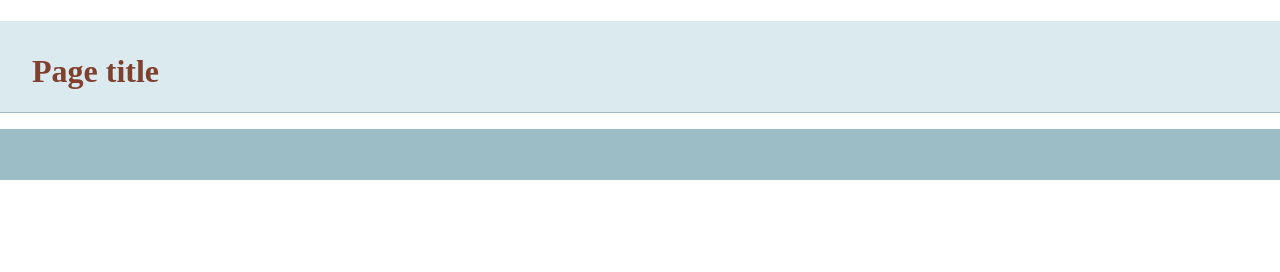
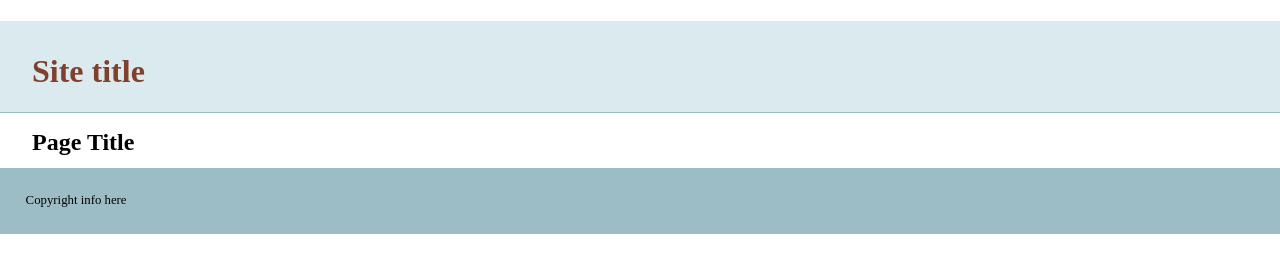
Before and after one commit to lynchdillont/git-basics, a plain HTML site: page index.html in a window 1280 px wide. Drawn offline with nearby package versions, Linux system fonts and the light colour scheme.

Commit message:
added more info to template

```diff
--- a/index.html
+++ b/index.html
@@ -14,13 +14,15 @@
     </head>
     <body>
     <header>
-	<h1>Page title</h1>
+	<h1>Site title</h1>
     </header>
     <nav id="pageNav">
     </nav>
     <main>
+	<h2>Page Title</h2>
     </main>
     <footer>
+	Copyright info here
     </footer>
         <script>
 //use the modernizr load to load up external scripts. This will load the scripts asynchronously, but the order listed matters. Although it will load all scripts in parallel, it will execute them in the order listed
```
